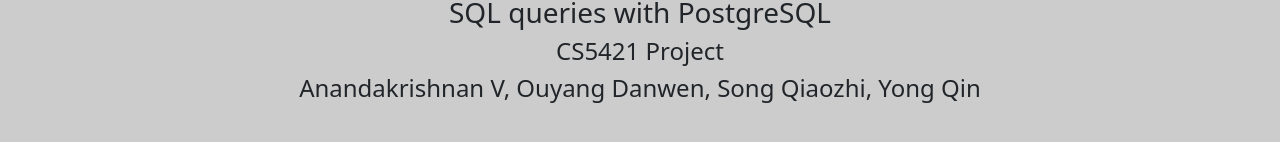
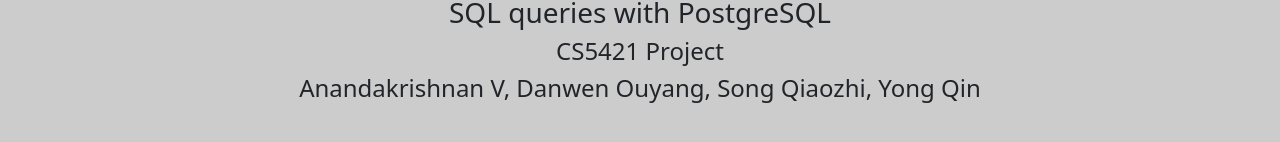
Before and after one commit to AnandakrishnanV/CS5421-QueryTimeLeaderboard, a React (Create React App) app in the folder FrontEnd/: page /StudentCentre in a window 1280 px wide. Shown: the part 374-516 px from the top of the page. Built offline with nearby package versions, Linux system fonts and the light colour scheme.

Commit message:
name correction

```diff
--- a/FrontEnd/src/App.js
+++ b/FrontEnd/src/App.js
@@ -7,7 +7,7 @@
     <div className="text-container">
         <h3  className="text-center">Implementation of a leaderboard Web service for the submission and automatic evaluation (according to performance or results) of SQL queries with PostgreSQL</h3>
         <h4 className="text-center">CS5421 Project</h4>
-        <h4 className="text-center">Anandakrishnan V, Ouyang Danwen, Song Qiaozhi, Yong Qin </h4>
+        <h4 className="text-center">Anandakrishnan V, Danwen Ouyang, Song Qiaozhi, Yong Qin </h4>
 
     </div>
     </div>
```
